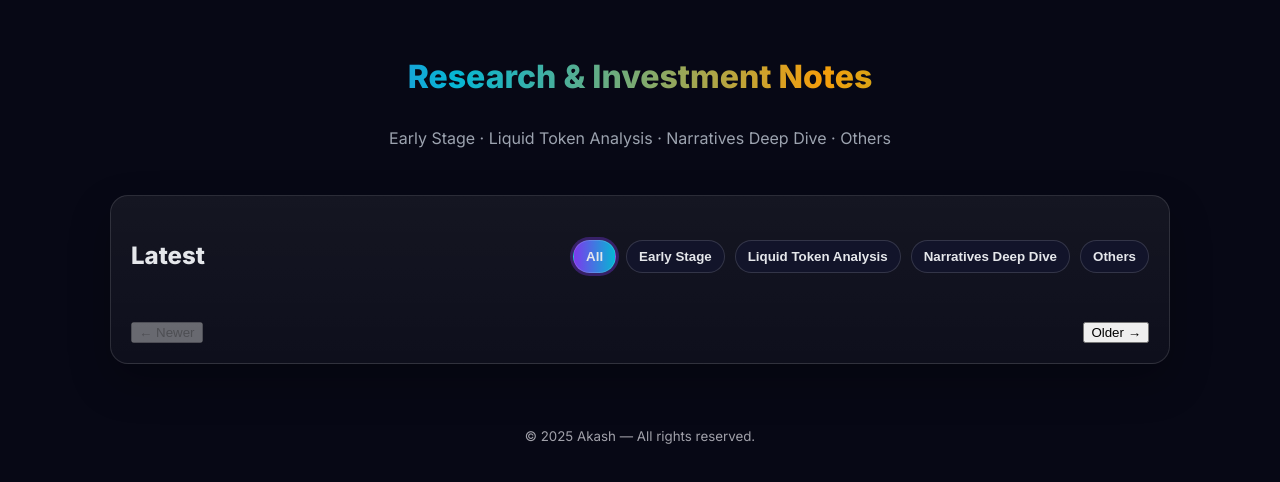
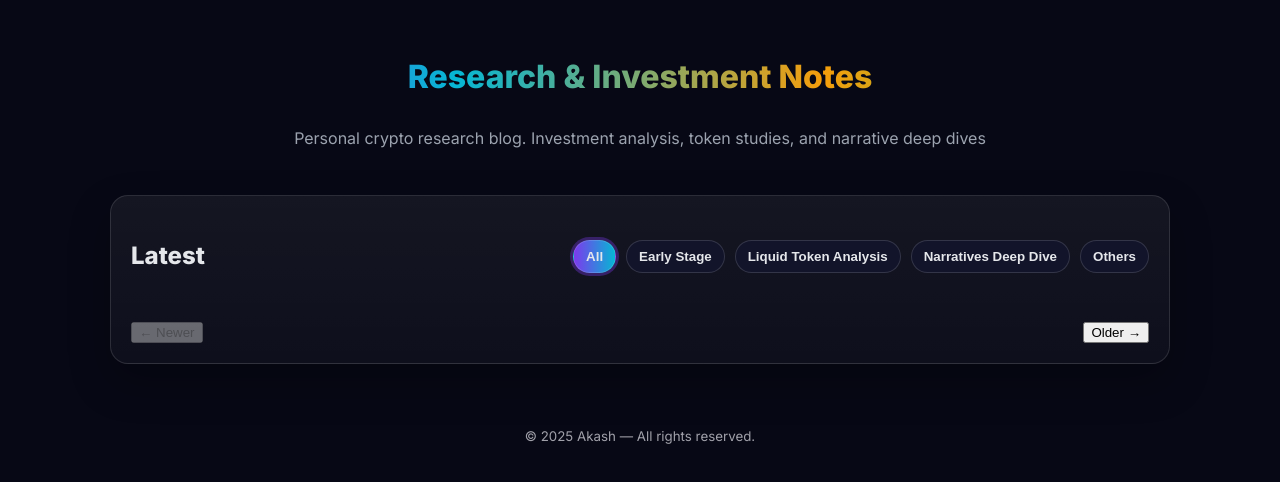
Before and after one commit to akashkbanerjee/crypto-research-blog, a plain HTML site: page index.html in a window 1280 px wide. Shown: the part 70-552 px from the top of the page. Drawn offline with Linux system fonts and the light colour scheme; no server answers.

Commit message:
Update index.html

```diff
--- a/index.html
+++ b/index.html
@@ -56,7 +56,7 @@
 
   <header class="container hero">
     <h1 class="gradient">Research & Investment Notes</h1>
-    <p class="lede">Early Stage · Liquid Token Analysis · Narratives Deep Dive · Others</p>
+    <p class="lede">Personal crypto research blog. Investment analysis, token studies, and narrative deep dives</p>
   </header>
 
   <main class="container">
```
